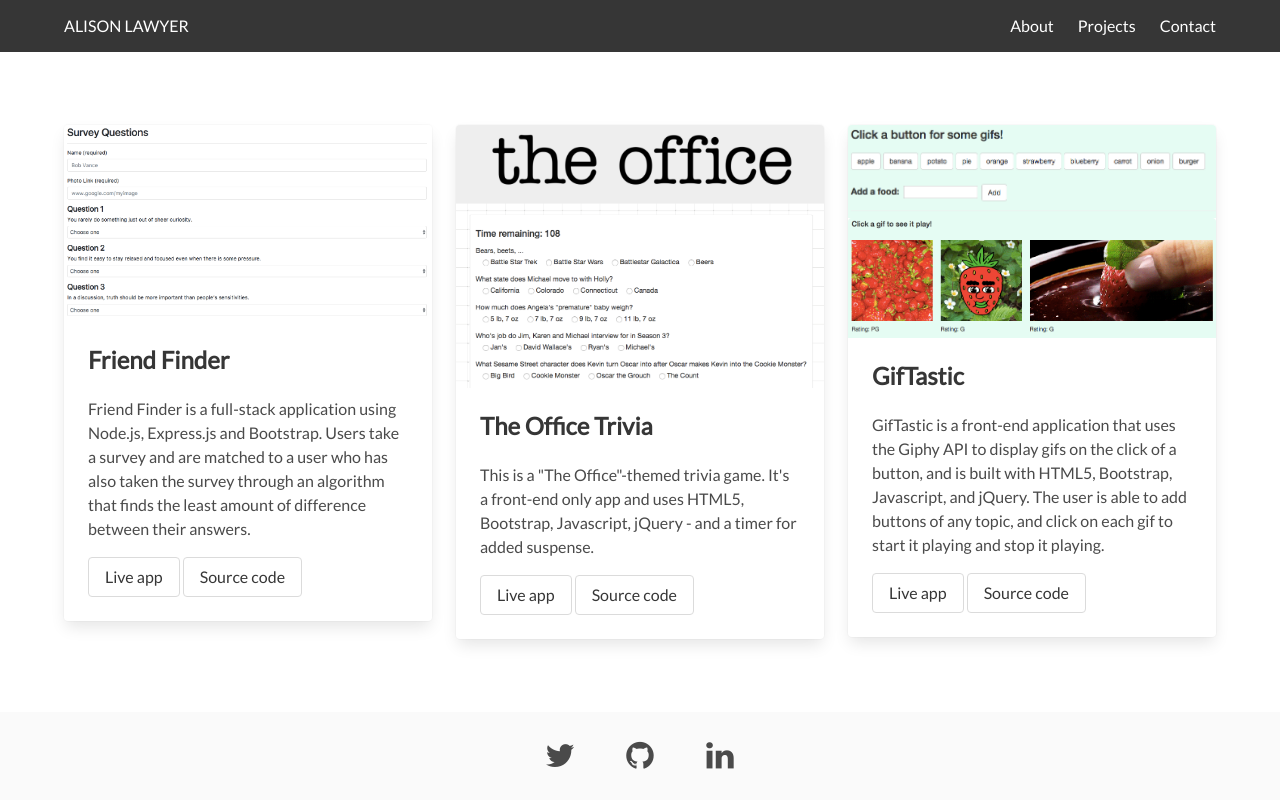
After one commit to anlawyer/portfolio, a Node server app: page /games in a window 1280 px wide. The commit adds this page. Run offline with Node 20, Linux system fonts and the light colour scheme; some libraries are stand-ins or nearby versions.

Commit message:
update structure

```diff
--- a/routes/routes.js
+++ b/routes/routes.js
@@ -11,15 +11,15 @@
     res.render('pages/contact');
   });
 
-  app.get('/gotta-go-1', function (req, res) {
-    res.render('pages/gottago1');
-  });
-
-  app.get('/gotta-go-2', function (req, res) {
+  app.get('/gottago', function (req, res) {
     res.render('pages/gottago2');
   });
 
   app.get('/timeline', function (req, res) {
     res.render('pages/timeline');
   });
+
+  app.get('/games', function (req, res) {
+    res.render('pages/games');
+  });
 };
--- a/views/pages/contact.ejs
+++ b/views/pages/contact.ejs
@@ -80,6 +80,6 @@
     </div>
     <% include ../partials/footer %>
     </section>
-  <script src="https://code.jquery.com/jquery-3.2.1.min.js" integrity="sha256-hwg4gsxgFZhOsEEamdOYGBf13FyQuiTwlAQgxVSNgt4=" crossorigin="anonymous"></script>
-  <script async type="text/javascript" src="../../js/bulma.js"></script>
+  <!-- <script src="https://code.jquery.com/jquery-3.2.1.min.js" integrity="sha256-hwg4gsxgFZhOsEEamdOYGBf13FyQuiTwlAQgxVSNgt4=" crossorigin="anonymous"></script>
+  <script async type="text/javascript" src="../../js/bulma.js"></script> -->
 </body>
--- /dev/null
+++ b/views/pages/games.ejs
@@ -0,0 +1,92 @@
+<!DOCTYPE html>
+<html>
+<head>
+  <% include ../partials/head %>
+</head>
+<body>
+  <section class="hero is-fullheight is-default is-bold">
+    <% include ../partials/header %>
+    <div class="hero-body">
+      <div class="container">
+        <div class="columns is-multiline">
+          <div class="column is-4">
+            <div class="card">
+              <div class="card-image">
+                <figure class="image">
+                  <img src="../../images/FriendFinder-questions.png">
+                </figure>
+              </div>
+              <div class="card-content">
+                <h4 class="title is-4">Friend Finder</h4>
+                <div class="content">
+                  <p>
+                    Friend Finder is a full-stack application using Node.js, Express.js
+                    and Bootstrap. Users take a survey and are matched to a user who has
+                    also taken the survey through an algorithm that finds the least amount of
+                    difference between their answers.
+                  </p>
+                  <a class="button" href="https://lit-depths-81807.herokuapp.com/">Live app</a>
+                  <a class="button" href="https://github.com/anlawyer/FriendFinder">Source code</a>
+                </div>
+              </div>
+            </div>
+          </div>
+          <!-- trivia -->
+          <div class="column is-4">
+            <div class="card">
+              <div class="card-image">
+                <figure class="image">
+                  <img src="../../images/Trivia.png">
+                </figure>
+              </div>
+              <div class="card-content">
+                <h4 class="title is-4">The Office Trivia</h4>
+                <div class="content">
+                  <p>
+                    This is a "The Office"-themed trivia game. It's a front-end only app and
+                    uses HTML5, Bootstrap, Javascript, jQuery - and a timer for added suspense.
+                  </p>
+                  <a class="button" href="https://anlawyer.github.io/TriviaGame/">Live app</a>
+                  <a class="button" href="https://github.com/anlawyer/TriviaGame">Source code</a>
+                </div>
+              </div>
+            </div>
+          </div>
+          <!-- GifTastic -->
+          <div class="column is-4">
+            <div class="card">
+              <div class="card-image">
+                <figure class="image">
+                  <img src="../../images/GifTastic-buttons.png">
+                </figure>
+                <figure class="image">
+                  <img src="../../images/GifTastic-gifs.png">
+                </figure>
+              </div>
+              <div class="card-content">
+                <h4 class="title is-4">GifTastic</h4>
+                <div class="content">
+                  <p>
+                    GifTastic is a front-end application that uses the Giphy API to
+                    display gifs on the click of a button, and is built with HTML5,
+                    Bootstrap, Javascript, and jQuery. The user is able to add buttons
+                    of any topic, and click on each gif to start it playing and stop it playing.
+                  </p>
+                  <a class="button" href="https://anlawyer.github.io/GifTastic/">Live app</a>
+                  <a class="button" href="https://github.com/anlawyer/GifTastic">Source code</a>
+                </div>
+              </div>
+            </div>
+          </div>
+          <!-- closing columns -->
+          </div>
+        <!-- closing container -->
+        </div>
+      <!-- closing hero-body -->
+      </div>
+    <% include ../partials/footer %>
+  </section>
+  <!-- <script src="https://code.jquery.com/jquery-3.2.1.min.js" integrity="sha256-hwg4gsxgFZhOsEEamdOYGBf13FyQuiTwlAQgxVSNgt4=" crossorigin="anonymous"></script>
+  <script async type="text/javascript" src="../../js/bulma.js"></script> -->
+</body>
+</html>
--- a/views/pages/gottago1.ejs
+++ b/views/pages/gottago1.ejs
@@ -53,7 +53,7 @@
       </div>
     <% include ../partials/footer %>
   </section>
-  <script src="https://code.jquery.com/jquery-3.2.1.min.js" integrity="sha256-hwg4gsxgFZhOsEEamdOYGBf13FyQuiTwlAQgxVSNgt4=" crossorigin="anonymous"></script>
-  <script async type="text/javascript" src="../../js/bulma.js"></script>
+  <!-- <script src="https://code.jquery.com/jquery-3.2.1.min.js" integrity="sha256-hwg4gsxgFZhOsEEamdOYGBf13FyQuiTwlAQgxVSNgt4=" crossorigin="anonymous"></script>
+  <script async type="text/javascript" src="../../js/bulma.js"></script> -->
 </body>
 </html>
--- a/views/partials/head.ejs
+++ b/views/partials/head.ejs
@@ -9,3 +9,5 @@
 <!-- <link rel="stylesheet" type="text/css" href="../../node_modules/bulma/css/bulma.css" /> -->
 <!-- <link rel="stylesheet" type="text/css" href="../../node_modules/bulma-start/css/main.css" /> -->
 <link rel="stylesheet" type="text/css" href="/css/style.css" />
+<script src="https://code.jquery.com/jquery-3.2.1.min.js" integrity="sha256-hwg4gsxgFZhOsEEamdOYGBf13FyQuiTwlAQgxVSNgt4=" crossorigin="anonymous"></script>
+<script async type="text/javascript" src="../../js/bulma.js"></script>
--- a/views/partials/header.ejs
+++ b/views/partials/header.ejs
@@ -17,7 +17,7 @@
             About
           </a>
           <a class="navbar-item portfolio-button" href="/portfolio">
-            Portfolio
+            Projects
           </a>
           <a class="navbar-item contact-button" href="/contact">
             Contact
```
Also changed, not shown: views/pages/gottago2.ejs (+30 -2 lines), views/pages/index.ejs (+18 -21 lines), views/pages/portfolio.ejs (+16 -15 lines), public/images/betteryellow.png (added).
